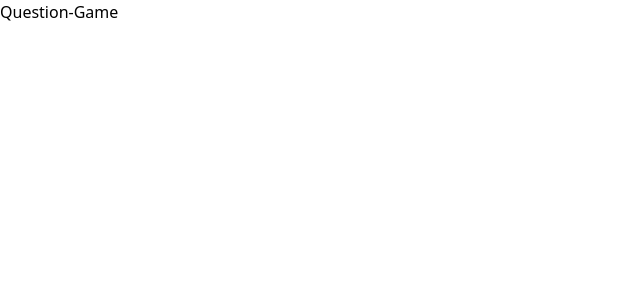
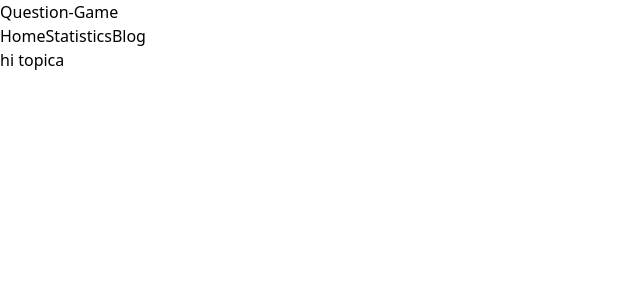
Before and after one commit to AfraemAhsan/question-game, a React (Create React App) app: page / in a window 1280 px wide. Shown: the top 300 px of the page, without its empty margins (0-640 px from the left). Built offline with nearby package versions, Linux system fonts and the light colour scheme.

Commit message:
navbar updating

```diff
--- a/package.json
+++ b/package.json
@@ -8,6 +8,7 @@
     "@testing-library/user-event": "^13.5.0",
     "react": "^18.2.0",
     "react-dom": "^18.2.0",
+    "react-router-dom": "^6.4.2",
     "react-scripts": "5.0.1",
     "web-vitals": "^2.1.4"
   },
--- a/src/App.js
+++ b/src/App.js
@@ -1,9 +1,23 @@
+import { createBrowserRouter, RouterProvider } from "react-router-dom";
+import Home from "./components/Home/Home";
 import Main from "./layout/Main";
 
 function App() {
+  const router = createBrowserRouter([
+    {
+      path: "/",
+      element: <Main></Main>,
+      children: [
+        {
+          path: "/",
+          element: <Home></Home>,
+        },
+      ],
+    },
+  ]);
   return (
     <div className="App">
-      <Main></Main>
+      <RouterProvider router={router}></RouterProvider>
     </div>
   );
 }
--- a/src/components/Topic/Topic.js
+++ b/src/components/Home/Home.js
@@ -1,7 +1,7 @@
 import React from "react";
 
-const Topic = () => {
+const Home = () => {
   return <div>hi topica</div>;
 };
 
-export default Topic;
+export default Home;
--- a/src/components/Navbar/Navbar.js
+++ b/src/components/Navbar/Navbar.js
@@ -1,4 +1,5 @@
 import React from "react";
+import { Link } from "react-router-dom";
 
 const Navbar = () => {
   return (
@@ -6,7 +7,11 @@ const Navbar = () => {
       <div>
         <h3>Question-Game</h3>
       </div>
-      <div></div>
+      <div>
+        <Link to="/home">Home</Link>
+        <Link to="/statistics">Statistics</Link>
+        <Link to="/blog">Blog</Link>
+      </div>
     </nav>
   );
 };
--- a/src/layout/Main.js
+++ b/src/layout/Main.js
@@ -1,10 +1,12 @@
 import React from "react";
+import { Outlet } from "react-router-dom";
 import Navbar from "../components/Navbar/Navbar";
 
 const Main = () => {
   return (
     <div>
       <Navbar></Navbar>
+      <Outlet></Outlet>
     </div>
   );
 };
```
Also changed, not shown: 1 other file (tests, documents, lock files or other folders).
